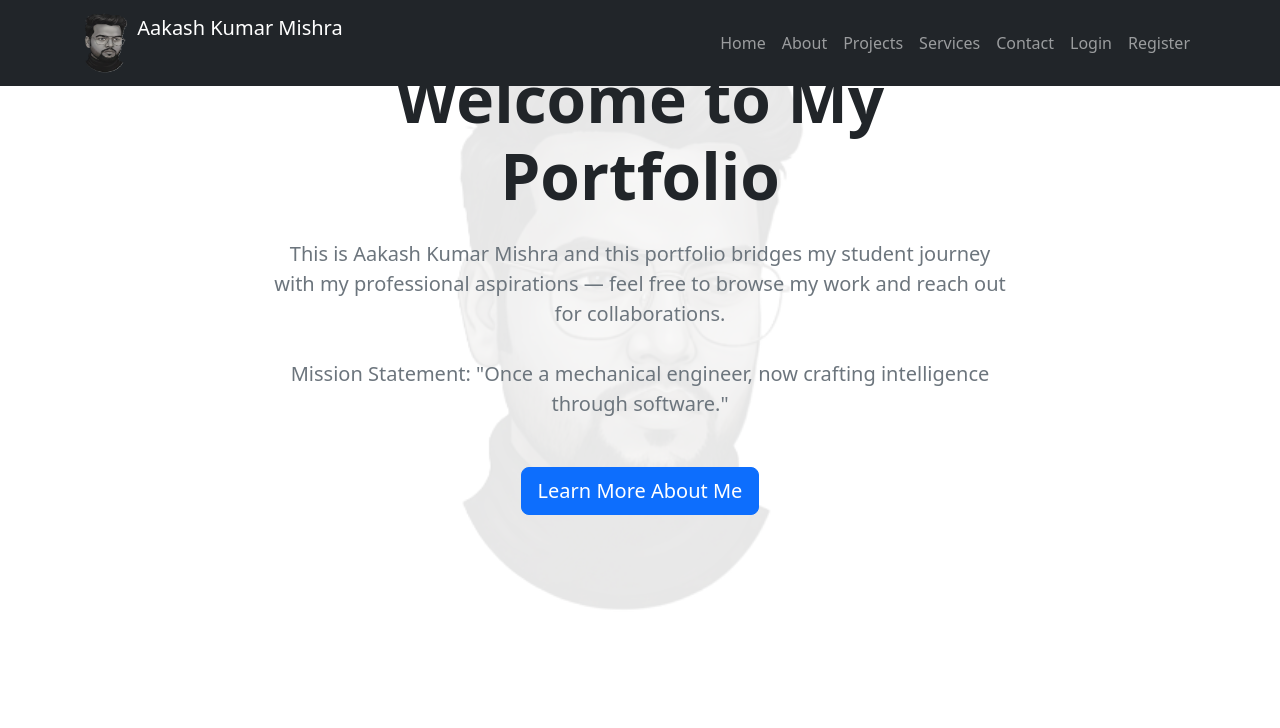
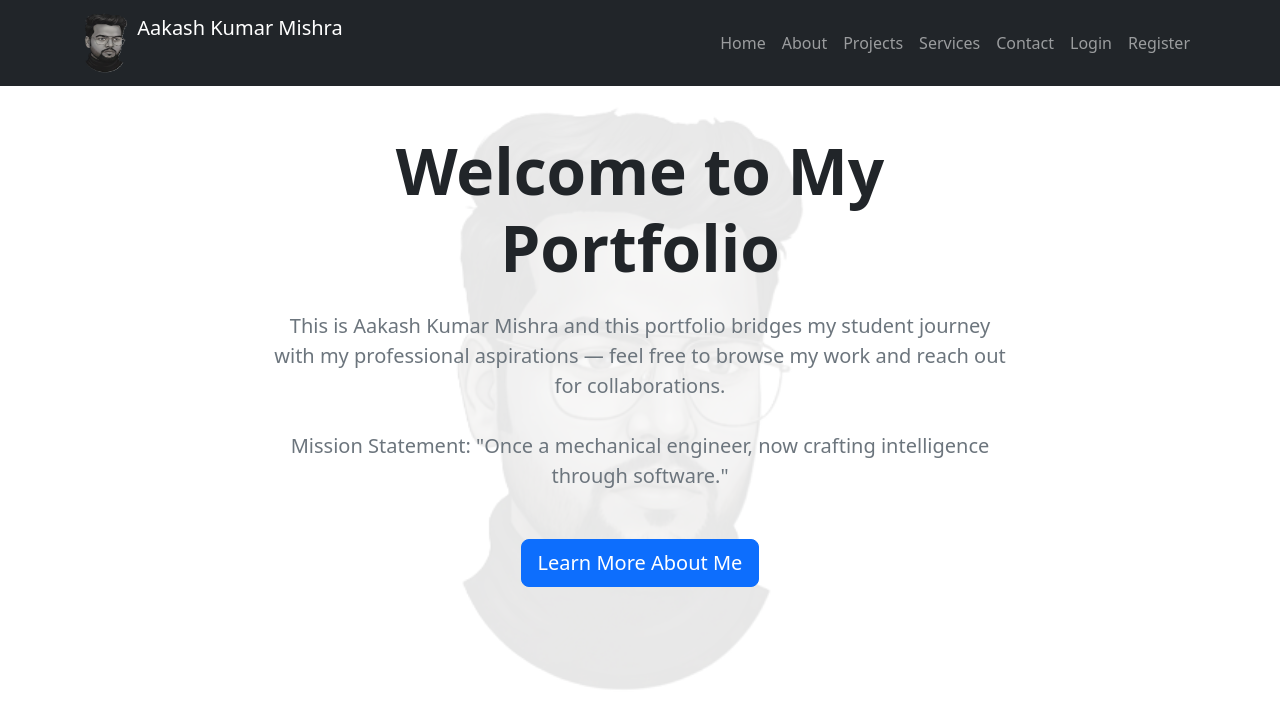
Before and after one commit to aakashkrmishra09/my-portfolio-assignment, a React (Create React App) app: page / in a window 1280 px wide. Shown: the top 728 px of the page. Built offline with nearby package versions, Linux system fonts and the light colour scheme.

Commit message:
resizing the page

```diff
--- a/src/pages/Home.jsx
+++ b/src/pages/Home.jsx
@@ -1,31 +1,36 @@
 import React from 'react';
 import { Container, Button, Row, Col } from 'react-bootstrap';
 import { Link } from 'react-router-dom';
-import logo from '../assets/logo.png'; // 1. Import your logo here
+import logo from '../assets/logo.png';
 
 const Home = () => {
   return (
-    // Wrapper div to hold everything relative
-    <div style={{ position: 'relative', minHeight: '80vh', overflow: 'hidden' }}>
+    // 1. Added paddingTop: '120px' to push everything down
+    <div style={{
+      position: 'relative',
+      minHeight: '100vh',
+      overflow: 'hidden',
+      paddingTop: '120px'
+    }}>
 
-      {/* 2. BACKGROUND LOGO LAYER (The Watermark) */}
+      {/* BACKGROUND LOGO LAYER (Watermark) */}
       <div style={{
         position: 'absolute',
         top: '50%',
         left: '50%',
-        transform: 'translate(-50%, -50%)', // Center perfectly
-        width: '600px',  // Size of the logo background
+        transform: 'translate(-50%, -50%)',
+        width: '600px',
         height: '600px',
         backgroundImage: `url(${logo})`,
         backgroundPosition: 'center',
         backgroundRepeat: 'no-repeat',
         backgroundSize: 'contain',
-        opacity: 0.1,    // 10% Visibility (Very faint watermark)
-        zIndex: -1       // Put it BEHIND the text
+        opacity: 0.1,
+        zIndex: -1
       }}></div>
 
-      {/* 3. Your Main Content */}
-      <Container className="text-center py-5">
+      {/* Main Content */}
+      <Container className="text-center">
         <Row className="justify-content-center align-items-center" style={{ minHeight: '60vh' }}>
           <Col md={8}>
             <h1 className="display-3 fw-bold mb-4">Welcome to My Portfolio</h1>
```
